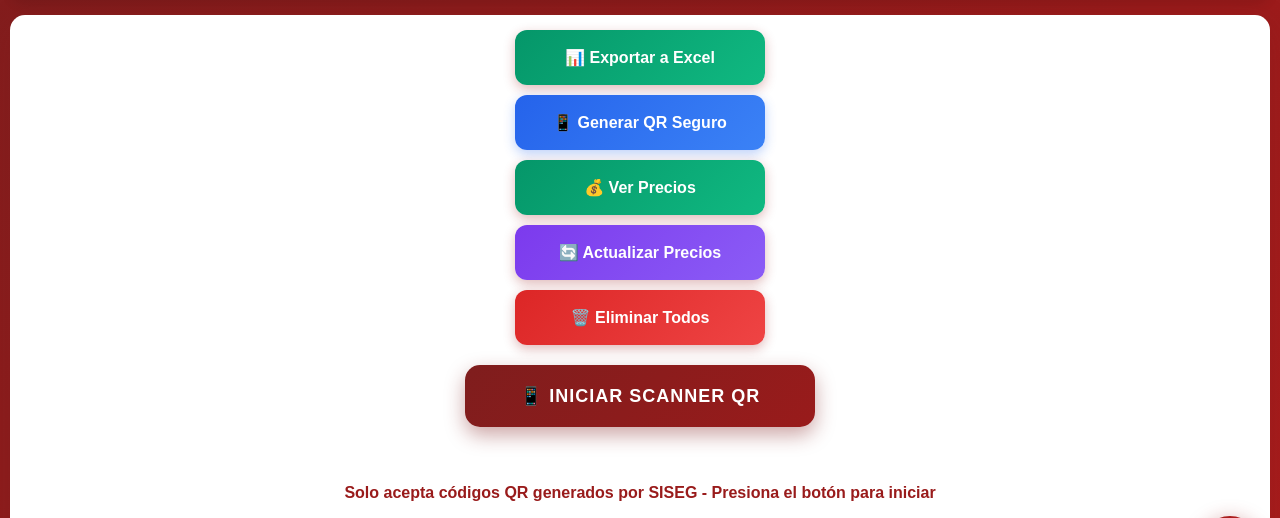
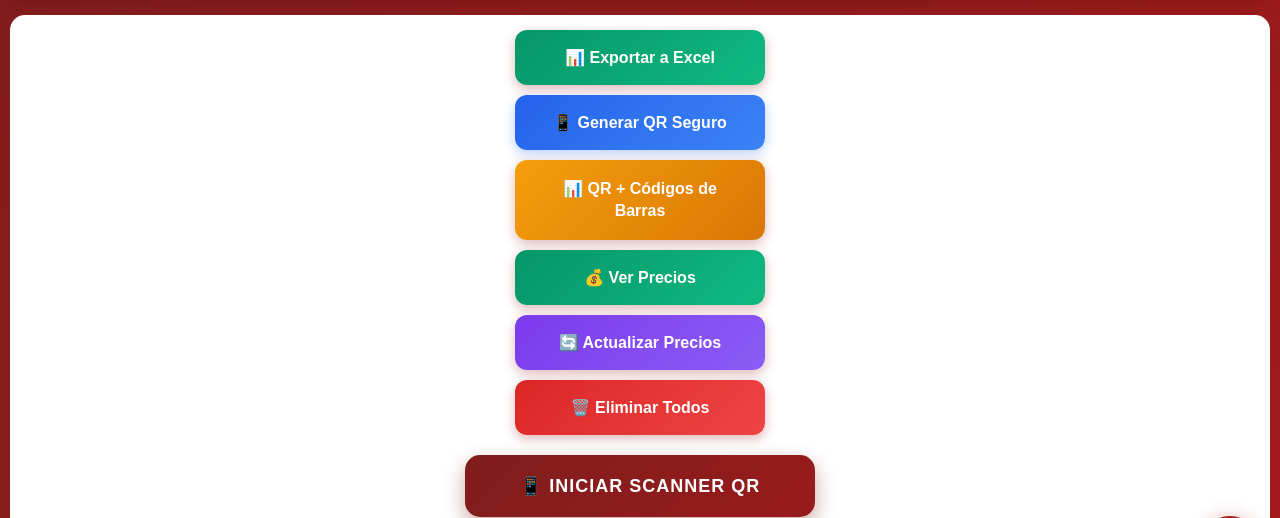
Before and after one commit to JesusR18/PagTickets2, a Django app: template pagTickets/templates/index.html in a window 1280 px wide. Shown: the part 204-722 px from the top of the page. Run offline with Django 5.2, Linux system fonts and the light colour scheme; the template is opened without the code that fills it, so the values that code supplies are empty; some libraries are stand-ins or nearby versions.

Commit message:
c barras

```diff
--- a/pagTickets/templates/index.html
+++ b/pagTickets/templates/index.html
@@ -983,6 +983,9 @@
             <button onclick="toggleGeneradorQR()" class="btn btn-primary">
                 📱 Generar QR Seguro
             </button>
+            <a href="/qr/" class="btn" style="background: linear-gradient(135deg, #f59e0b, #d97706); text-decoration: none; display: inline-block; text-align: center;">
+                📊 QR + Códigos de Barras
+            </a>
             <button onclick="mostrarDashboardPrecios()" class="btn" style="background: linear-gradient(135deg, #059669, #10b981);">
                 💰 Ver Precios
             </button>
```
